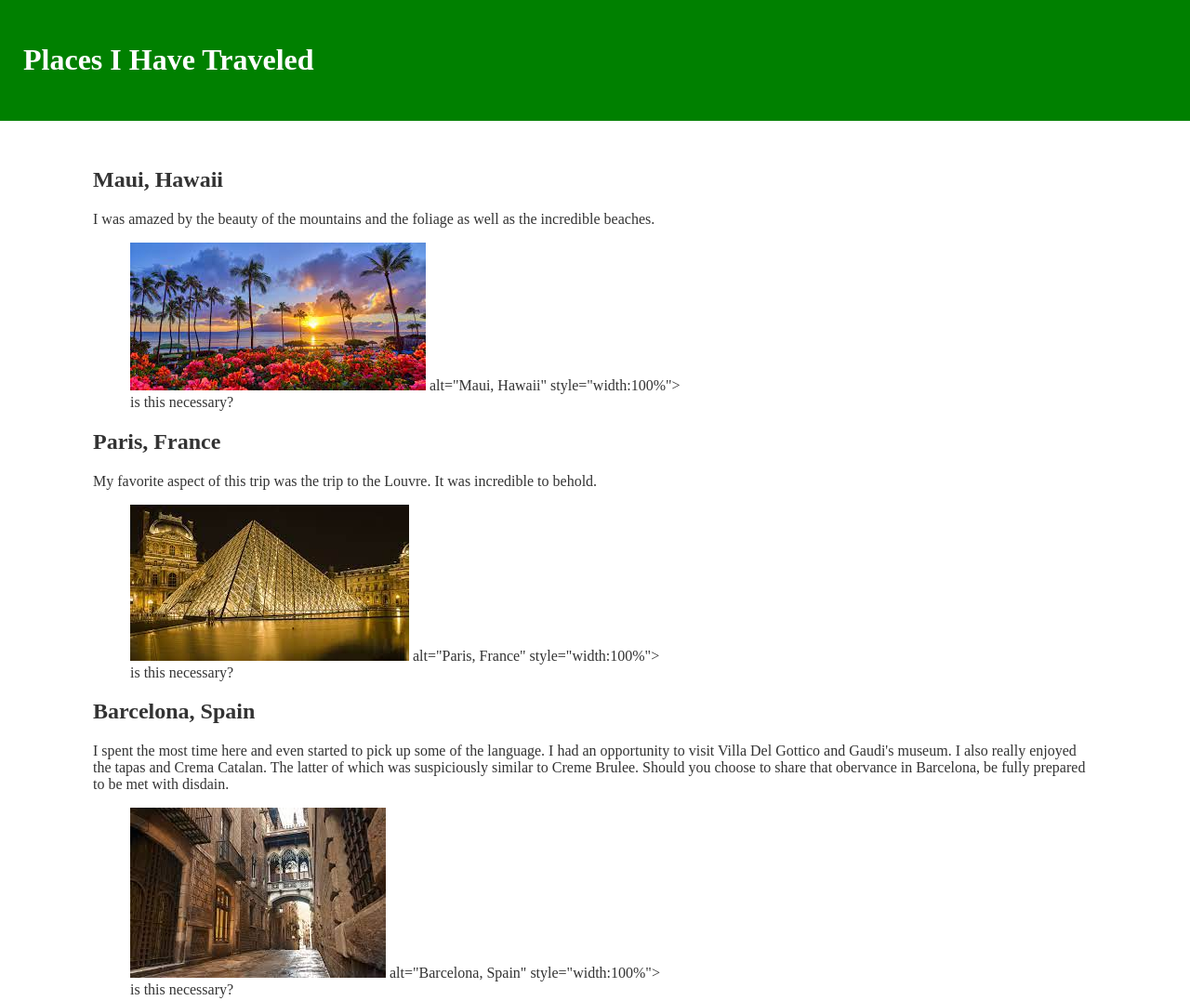
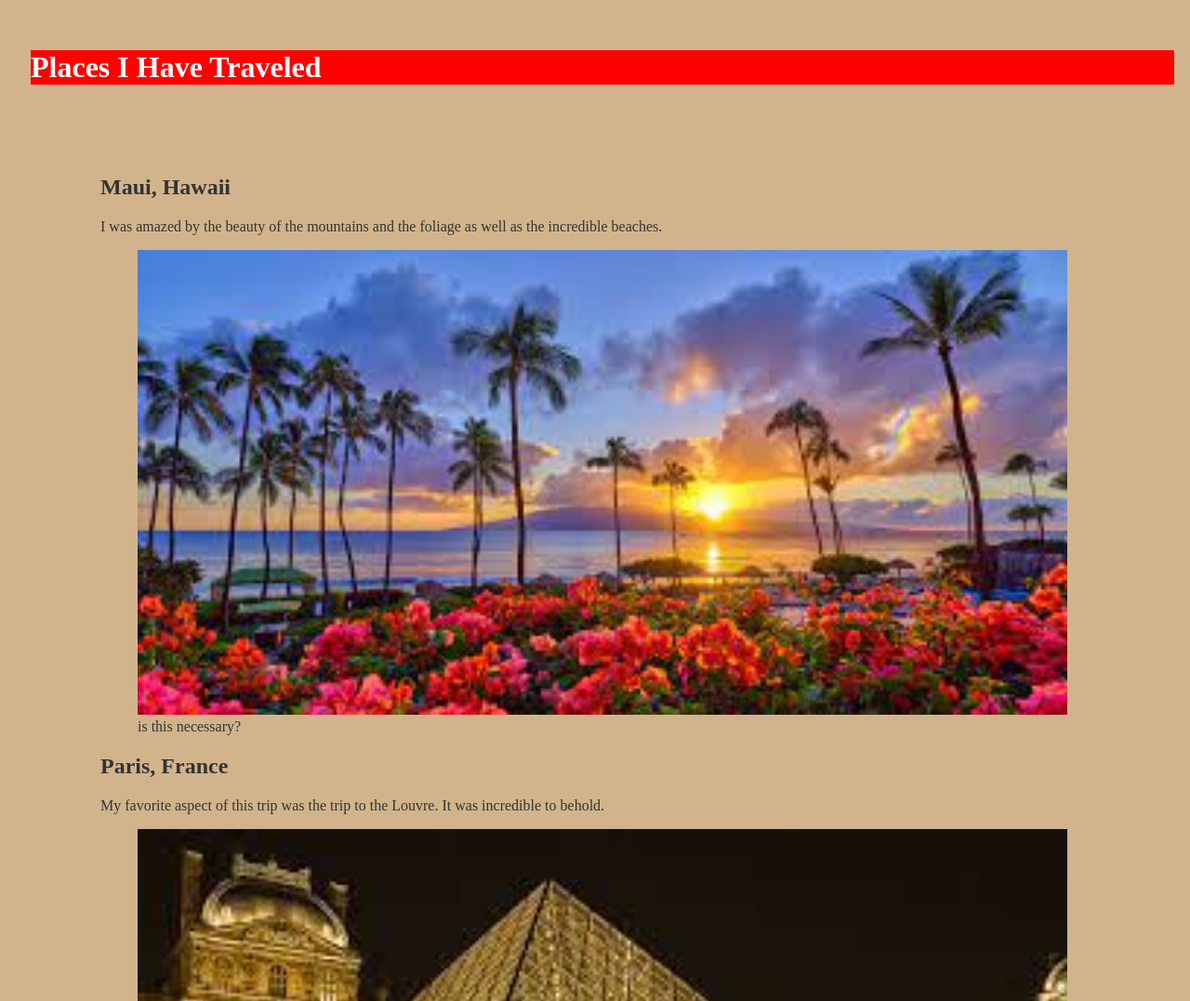
Before and after one commit to CK286/js-assignment-4-html-me-something-CK286, a website: page index.html in a window 1280 px wide. Shown: the top 1077 px of the page at 93% size. Drawn offline with Linux system fonts and the light colour scheme.

Commit message:
fixed alt tags, added ids

```diff
--- a/index.html
+++ b/index.html
@@ -8,7 +8,7 @@
       <!-- Write your HTML in this file! -->
 
       <header>
-         <h1>Places I Have Traveled</h1>
+         <h1 id="mainheading">Places I Have Traveled</h1>
       </header>
 <main>
       <article>
@@ -19,7 +19,7 @@
       </article>
 
       <figure>
-         <img src="/images/Maui.jpg"> alt="Maui, Hawaii" style="width:100%">
+         <img src="./images/Maui.jpg"alt="Maui, Hawaii" style="width:100%">
          <figcaption>is this necessary?</figcaption>
        </figure>
 
@@ -34,7 +34,7 @@
       </article>
 
       <figure>
-         <img src="/images/Paris.jpg"> alt="Paris, France" style="width:100%">
+         <img src="./images/Paris.jpg"alt="Paris, France" style="width:100%">
          <figcaption>is this necessary?</figcaption>
        </figure>
 
@@ -42,14 +42,14 @@
 
       <article>
          <h2>Barcelona, Spain</h2>
-         <p> I spent the most time here and even started to pick up some of the language.  I had an opportunity to visit Villa Del Gottico and Gaudi's museum.
+         <p id="funparagraph"> I spent the most time here and even started to pick up some of the language.  I had an opportunity to visit Villa Del Gottico and Gaudi's museum.
             I also really enjoyed the tapas and Crema Catalan. The latter of which was suspiciously similar to Creme Brulee.  Should you choose to share that obervance in Barcelona, be fully prepared to be met with disdain.
 
          </p>
       </article>
 
       <figure>
-         <img src="/images/Barcelona.jpg"> alt="Barcelona, Spain" style="width:100%">
+         <img src="./images/Barcelona.jpg"alt="Barcelona, Spain" style="width:100%">
          <figcaption>is this necessary?</figcaption>
        </figure>
 
@@ -63,7 +63,7 @@
       </article>
 
       <figure>
-         <img src="/images/St Augustine , FL.jpg"> alt="St Augustine, Florida" style="width:100%">
+         <img src="./images/St Augustine , FL.jpg" alt="St Augustine, Florida" style="width:100%">
          <figcaption>is this necessary?</figcaption>
        </figure>
 
--- a/styles.css
+++ b/styles.css
@@ -2,17 +2,18 @@
 
 /* elements */
 body {
-    background-color: white;
+    display: block;
+    background-color: tan;
     font-size: 25 pt;
     color: #333;
     width: 100vw;
     height: 100vh;
-    margin: 0px;
+    margin: 8px;
     padding: 0px;
 
 }
 header {
-    background-color: green;
+
     color: white;
     padding: 25px;
     margin: 0px;
@@ -27,10 +28,16 @@ main {
 
 footer {
     color: white;
-    background-color: green;
+    background-color: red;
 }
 
 /* ids */
+#mainheading{
+    background-color: red;
+  }
+#funparagraph{
+    background-color: green;
+  }
 
 
 
```
